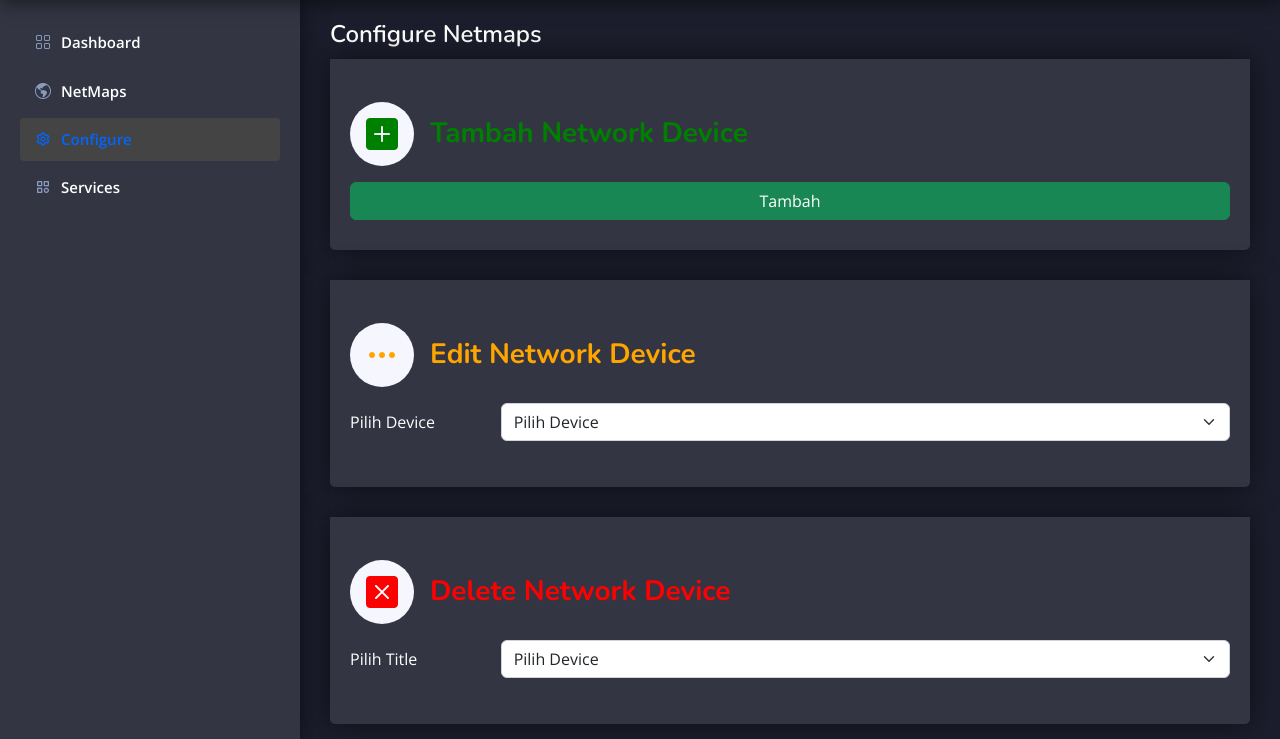
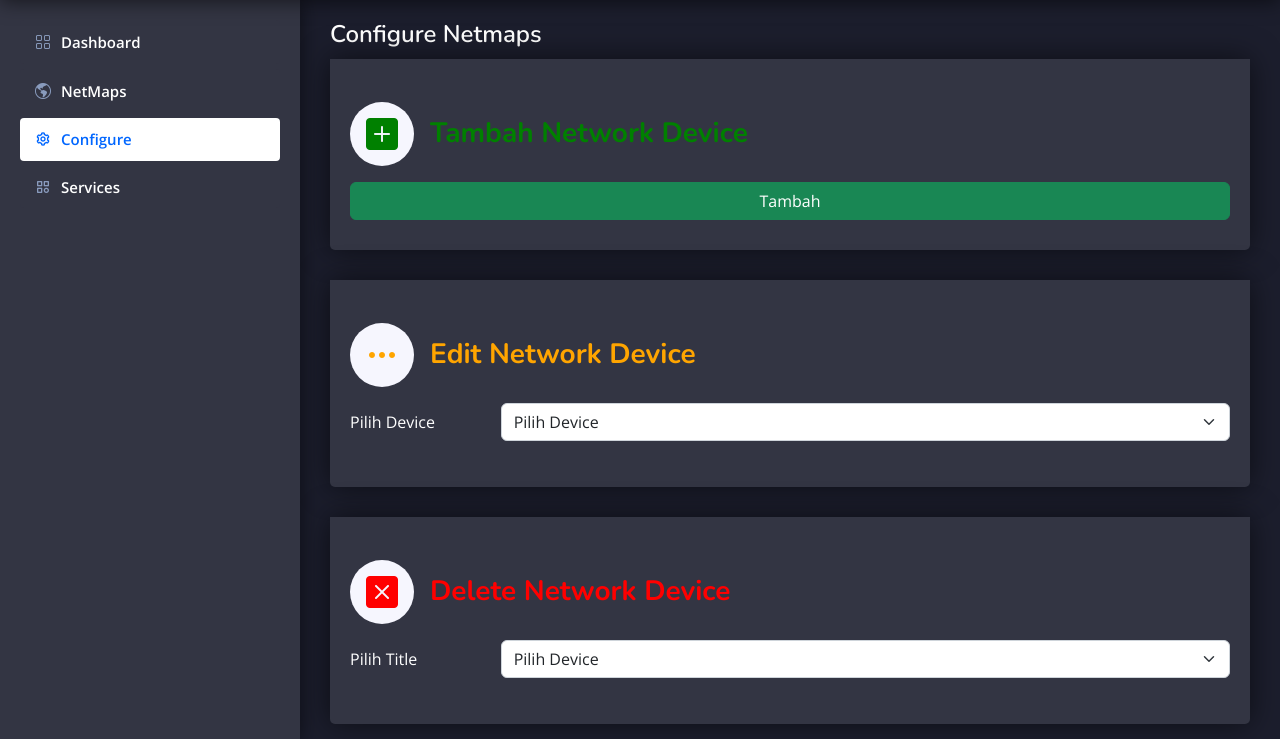
Before and after one commit to riomz07/feb_nemesys, a Django app: page /configure/ in a window 1280 px wide. Shown: the part 60-799 px from the top of the page. Run offline with Django 4.2, Linux system fonts and the light colour scheme; a user stored in the database is signed in; data comes from the database, SQL or seed files in the repository; some libraries are stand-ins or nearby versions.

Commit message:
change nav color hover

```diff
--- a/static/assets/css/style.css
+++ b/static/assets/css/style.css
@@ -683,7 +683,7 @@ h6 {
   font-weight: 600;
   color: #0066ff;
   transition: 0.3;
-  background: #444444;
+  background: #ffffff;
   padding: 10px 15px;
   border-radius: 4px;
 }
@@ -705,7 +705,7 @@ h6 {
 
 .sidebar-nav .nav-link:hover {
   color: #0066ff;
-  background: #444444;
+  background: #ffffff;
 }
 
 .sidebar-nav .nav-link:hover i {
```
